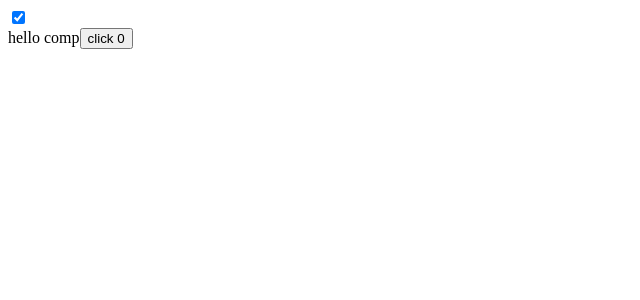
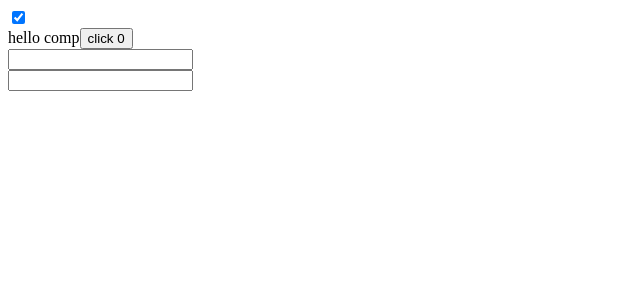
Before and after one commit to huitopia/study-react-1, a React (Vite) app: page / in a window 1280 px wide. Shown: the top 300 px of the page, without its empty margins (0-640 px from the left). Built offline with nearby package versions, Linux system fonts and the light colour scheme.

Commit message:
useEffect: 두 번째 파라미터로 dependency 결정 dependency : first parameter trigger 하는 값들

```diff
--- a/src/App.jsx
+++ b/src/App.jsx
@@ -7,7 +7,7 @@ function MyComp() {
   // 두 번째 파라미터 : dependency(특정 순간)
   // 두 번째 파라미터가 존재하지 않을 때 : 렌더링 될 때 마다 실행
   useEffect(() => {
-    console.log("useEffect start");
+    console.log("re-render");
   });
   // 두 번째 파라미터에 빈 배열을 넣으면 initial rendering 때 실행
   useEffect(() => {
@@ -19,11 +19,30 @@ function MyComp() {
       console.log("start method when unmount ");
     };
   }, []);
+  const [text1, setText1] = useState();
+  const [text2, setText2] = useState();
+  // 두번째 파라미터(배열의 원소)
+  // 어떤 값(주로 state, dependency) 이 변경될 때
+  useEffect(() => {
+    console.log("text1 change");
+  }, [text1]);
+  useEffect(() => {
+    console.log("text2 change");
+  }, [text2]);
+  useEffect(() => {
+    console.log("text1, text2 change");
+  }, [text1, text2]);
   const [count, setCount] = useState(0);
   return (
     <div>
       hello comp
       <button onClick={() => setCount(count + 1)}>click {count}</button>
+      <div>
+        <input type="text" onChange={(e) => setText1(e.target.value)} />
+      </div>
+      <div>
+        <input type="text" onChange={(e) => setText2(e.target.value)} />
+      </div>
     </div>
   );
 }
```
